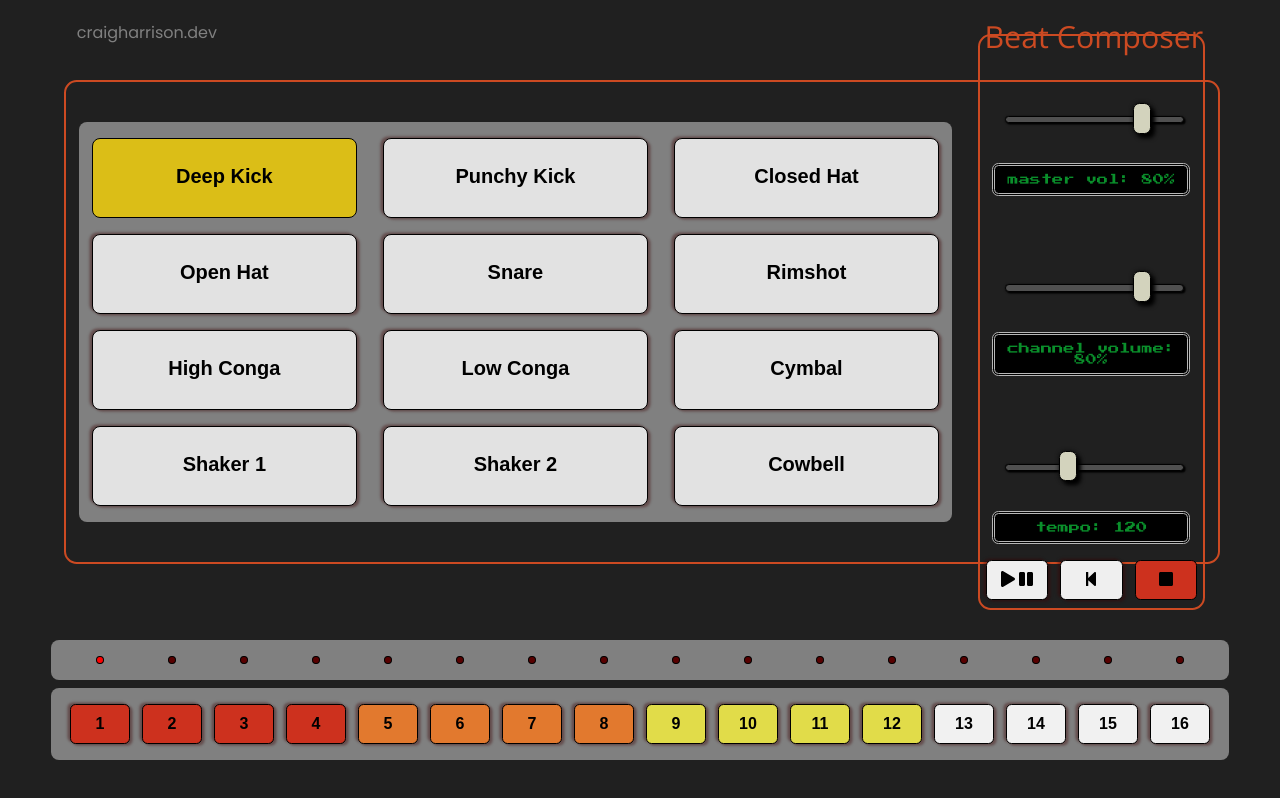
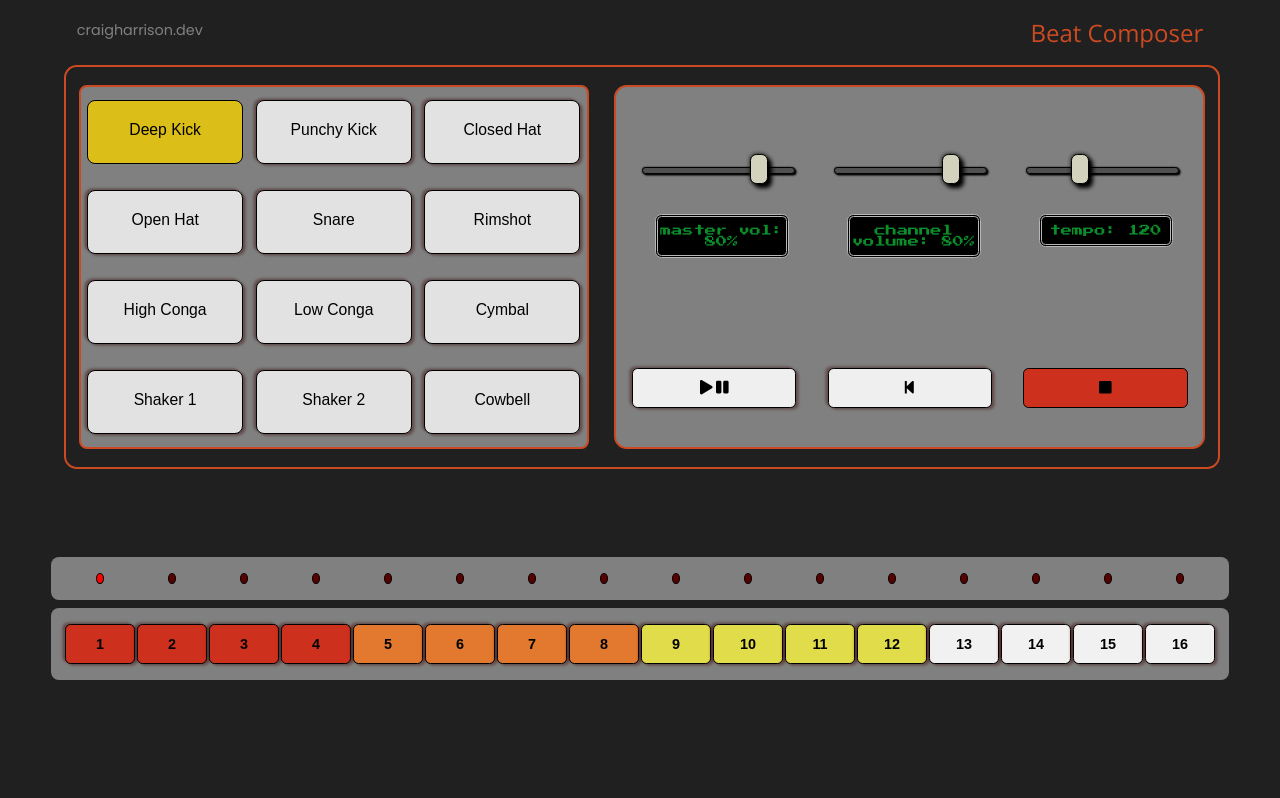
Before and after one commit to organicharris/drumMachine, a React (Create React App) app: page / in a window 1280 px wide. Built offline with nearby package versions, Linux system fonts and the light colour scheme.

Commit message:
Improved mobile version

```diff
--- a/src/components/controls.jsx
+++ b/src/components/controls.jsx
@@ -129,40 +129,40 @@ class Controls extends React.Component {
                 <div id="mainArea">
                     <div id="pads">
                         <button className={this.state.pad1} id="pad1" type="button" onClick={this.padSelect} value="0">
-                            <div className="letter">{bankA[0].sampleID}</div>
+                            <div className="sampleName">{bankA[0].sampleID}</div>
                         </button>
                         <button className={this.state.pad2} id="pad2" type="button" onClick={this.padSelect} value="1">
-                            <div className="letter">{bankA[1].sampleID}</div>
+                            <div className="sampleName">{bankA[1].sampleID}</div>
                         </button>
                         <button className={this.state.pad3} id="pad3" type="button" onClick={this.padSelect} value="2">
-                            <div className="letter">{bankA[2].sampleID}</div>
+                            <div className="sampleName">{bankA[2].sampleID}</div>
                         </button>
                         <button className={this.state.pad4} id="pad4" type="button" onClick={this.padSelect} value="3">
-                            <div className="letter">{bankA[3].sampleID} </div>
+                            <div className="sampleName">{bankA[3].sampleID} </div>
                         </button>
                         <button className={this.state.pad5} id="pad5" type="button" onClick={this.padSelect} value="4">
-                            <div className="letter">{bankA[4].sampleID}</div>
+                            <div className="sampleName">{bankA[4].sampleID}</div>
                         </button>
                         <button className={this.state.pad6} id="pad6" type="button" onClick={this.padSelect} value="5">
-                            <div className="letter">{bankA[5].sampleID}</div>
+                            <div className="sampleName">{bankA[5].sampleID}</div>
                         </button>
                         <button className={this.state.pad7} id="pad7" type="button" onClick={this.padSelect} value="6">
-                            <div className="letter">{bankA[6].sampleID}</div>
+                            <div className="sampleName">{bankA[6].sampleID}</div>
                         </button>
                         <button className={this.state.pad8} id="pad8" type="button" onClick={this.padSelect} value="7">
-                            <div className="letter">{bankA[7].sampleID}</div>
+                            <div className="sampleName">{bankA[7].sampleID}</div>
                         </button>
                         <button className={this.state.pad9} id="pad9" type="button" onClick={this.padSelect} value="8">
-                            <div className="letter">{bankA[8].sampleID}</div>
+                            <div className="sampleName">{bankA[8].sampleID}</div>
                         </button>
                         <button className={this.state.pad10} id="pad10" type="button" onClick={this.padSelect} value="9">
-                            <div className="letter">{bankA[9].sampleID}</div>
+                            <div className="sampleName">{bankA[9].sampleID}</div>
                         </button>
                         <button className={this.state.pad11} id="pad11" type="button" onClick={this.padSelect} value="10">
-                            <div className="letter">{bankA[10].sampleID}</div>
+                            <div className="sampleName">{bankA[10].sampleID}</div>
                         </button>
                         <button className={this.state.pad12} id="pad12" type="button" onClick={this.padSelect} value="11">
-                            <div className="letter">{bankA[11].sampleID}</div>
+                            <div className="sampleName">{bankA[11].sampleID}</div>
                         </button>
                     </div>
                     {/* Call master component and pass selectedPad as props */}
--- a/src/components/master.jsx
+++ b/src/components/master.jsx
@@ -295,6 +295,7 @@ class Master extends React.Component {
                         <button type="button" className={this.state.stopButton} id="stopButton" value="stop" onClick={this.playControl}><FontAwesomeIcon icon={faStop}/></button>
                     </div>
                 </div>
+
                 <div id="sequencerLights">
                     <div className={this.state.seqPad1} id="light1"></div>
                     <div className={this.state.seqPad2} id="light2"></div>
--- a/src/styles/controls.css
+++ b/src/styles/controls.css
@@ -2,29 +2,30 @@
     border: 0.2vw solid #cc4a22;
     border-radius: 1vw;
     width: 90vw;
-    height: 60vh;
-    margin: 10vh 5vw 0;
+    height: 50vh;
+    margin: 8vh 5vw 0;
     display: flex;
     flex-direction: row;
     align-items: center;
+    justify-content: space-between;
 }
 
 #pads {
-    flex: 1 1 60%;
+    flex: 0 1 50%;
     background-color: #808080;
+    border: 0.2vw solid #cc4a22;
     border-radius: 1vh;
-    max-height: 55vh;
-    padding: 1vh 0;
+    height: 45vh;
     display: flex;
     flex-wrap: wrap;
     align-items: center;
+    justify-content: space-between;
     margin: 0 1vw;
 }
 
 .drumPad {
-    width: 10vw;
-    height: 10vh;
-    margin: 1vh 1vw;
+    height: 8vh;
+    margin: 0 0.5vw;
     background-color: #e2e2e2;
     outline: none;
     border: 0.2vh solid black;
@@ -38,8 +39,8 @@
     box-shadow: none;
 }
 
-.letter {
-    font-weight: 800;
-    font-size: 1.5em;
+.sampleName {
+    font-weight: 500;
+    font-size: calc(0.7em + 0.5vw);
     padding-bottom: 0.5vh;
 }
--- a/src/styles/drumMachine.css
+++ b/src/styles/drumMachine.css
@@ -11,12 +11,13 @@
     float: right;
     margin: 2vh 6vw;
     color: #cc4a22;
-    font-size: 1.9em;
+    font-size: calc(1.1em + 0.5vw);
 }
 
 #website {
     float: left;
     margin: 2.5vh 6vw;
+    font-size: calc(0.5em + 0.5vw);
 }
 
 #website a {
--- a/src/styles/master.css
+++ b/src/styles/master.css
@@ -1,32 +1,36 @@
 #master {
-    flex: 1 1 30%;
+    flex: 1 1 40%;
     display: flex;
-    flex-direction: column;
+    flex-direction: row;
+    flex-wrap: wrap;
     margin: 0 1vw;
     border: 0.2vw solid #cc4a22;
     border-radius: 1vw;
+    background-color: #808080;
+    height: 45vh;
+    min-width: 45vw;
 }
 
 .slider {
-    flex: 1 1 15%;
+    flex: 1 1 50%;
+    max-width: 15vw;
 }
 
 .display {
-    width: 15vw;
-    flex: 1 1 15%;
+    width: 10vw;
     background-color: #000000;
     color: #0a8f2b  ;
     font-family: 'Press Start 2P', cursive;
     text-align: center;
     font-size: calc(0.3em + 0.5vw);
     padding: 1vh 0;
-    margin: 0 1vw 1vh;
+    margin: 0 3vw 1vh;
     border: 3px double #b6b6b6;
     border-radius: 0.8vh;
 }
 
 #playControls {
-    flex: 1 1 15%;
+    flex: 1 1 50%;
     margin: 1vh 0;
     display: flex;
     flex-direction: row;
@@ -41,7 +45,7 @@
     border-radius: 0.7vh;
     box-shadow: 0.2vw 0.2vh 0.2vw #3b04046b, -0.2vw -0.2vh 0.2vw #3b04046b;
     flex: 0 1 28%;
-    font-size: 1em;
+    font-size: calc(0.5em + 0.5vw);
     font-weight: 600;
 }
 
--- a/src/styles/mediaCalls.css
+++ b/src/styles/mediaCalls.css
@@ -1,5 +1,11 @@
-@media(max-width: 650px) {
+@media(max-width: 450px) {
     #rotateNotice {
         display: block;
     }
 }
+
+@media(max-height: 500px) {
+    input[type=range]::-webkit-slider-thumb {
+        margin-top: -8px;
+      }
+}
--- a/src/styles/sequencer.css
+++ b/src/styles/sequencer.css
@@ -1,10 +1,10 @@
 #sequencer {
     position: absolute;
-    bottom: 5vh;
+    bottom: 15vh;
     left: 4vw;
     display: flex;
     align-items: center;
-    justify-content: space-evenly;
+    justify-content: space-between;
     width: 90vw;
     background-color: #808080;
     padding: 1vh 1vw;
@@ -13,13 +13,13 @@
 
 .seqPad {
     height: 5vh;
-    margin: 1vh 0.5vw;
+    margin: 1vh 0.1vw;
     outline: none;
     border: 0.2vh solid black;
     border-radius: 0.7vh;
     box-shadow: 0.2vw 0.2vh 0.2vw #3b04046b, -0.2vw -0.2vh 0.2vw #3b04046b;
-    flex: 1 1 8%;
-    font-size: 1em;
+    flex: 1 1 2%;
+    font-size: calc(0.5em + 0.5vw);
     font-weight: 600;
 }
 
--- a/src/styles/sequencerLights.css
+++ b/src/styles/sequencerLights.css
@@ -1,6 +1,6 @@
 #sequencerLights {
     position: absolute;
-    bottom: 15vh;
+    bottom: 25vh;
     left: 4vw;
     display: flex;
     align-items: center;
@@ -14,8 +14,8 @@
 .redLight {
     background-color: #580000;
     border: 0.1vw solid black;
-    width: 0.5vw;
-    height: 0.5vw;
+    width: 0.7vw;
+    height: 0.7vw;
     border-radius: 50%;
     flex: 0 1 0.7%;
     margin: 1vh 2.5vw;
```
